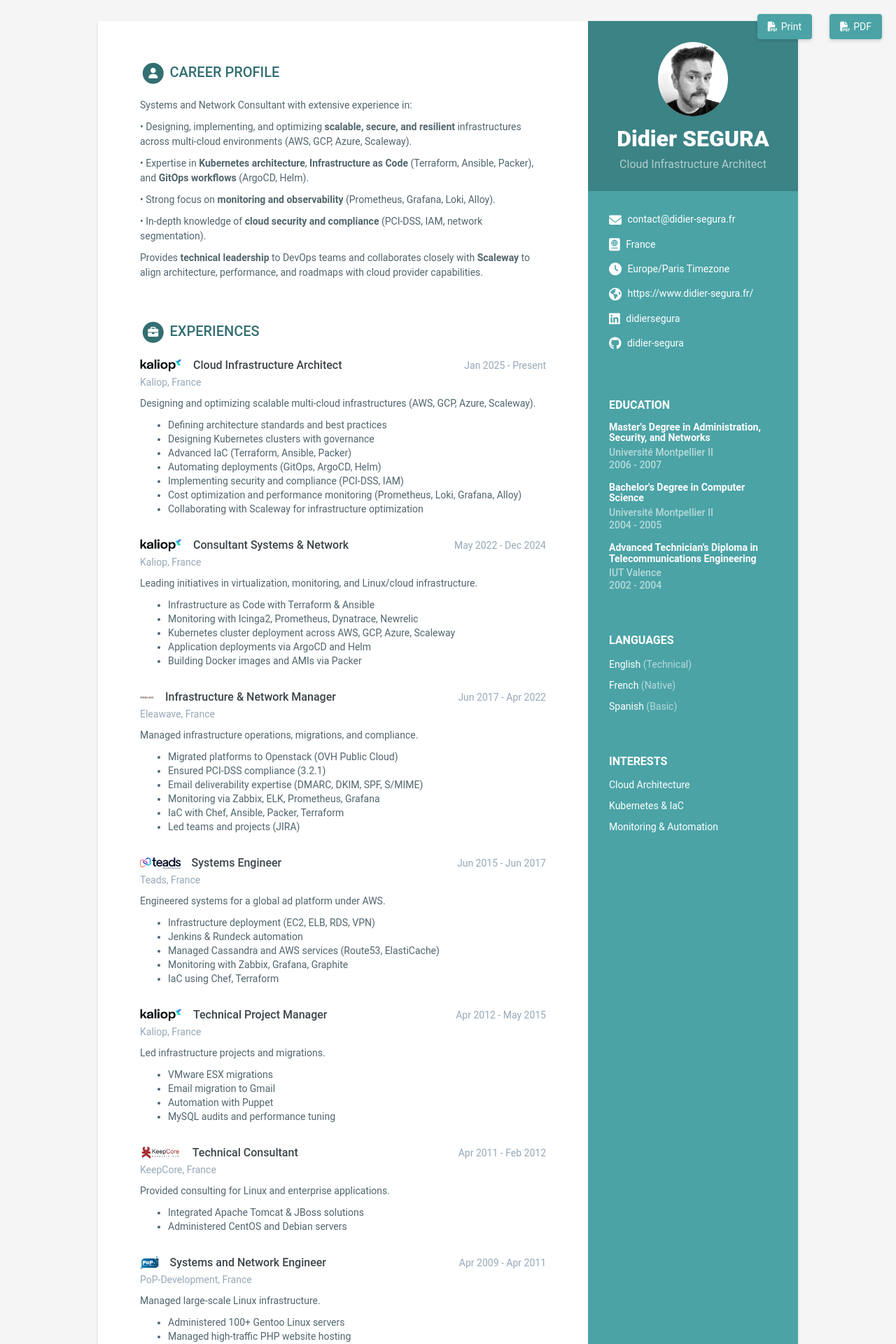
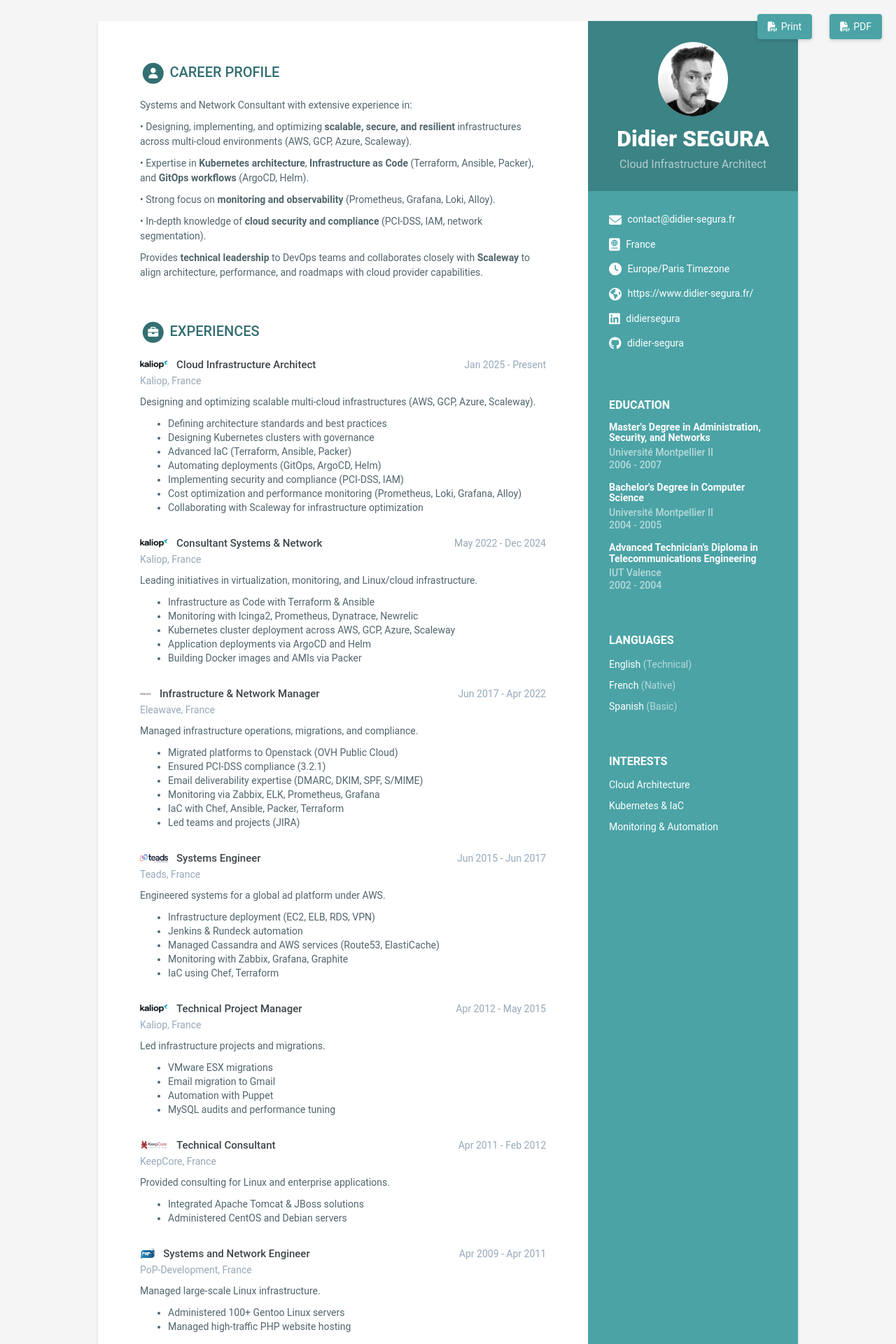
Before and after one commit to didier-segura/digital-cv, a Jekyll site: the page built from index.html, in a window 1280 px wide. Shown: the top 1920 px of the page at 70% size. Built offline with Jekyll 4.4.1, drawn with Linux system fonts in a browser that asks for light colours.

Commit message:
+ Update

```diff
--- a/_sass/_base.scss
+++ b/_sass/_base.scss
@@ -196,21 +196,21 @@ p {
     }
   }
 
-  /* Flex row for logo + job title + time */
+  /* Properly aligned flex row for logo + title + date */
   .upper-row {
     display: flex;
     align-items: center;
-    gap: 8px;
+    gap: 6px;
     margin-bottom: 2px;
-    min-height: 24px; /* Avoid collapsing if logos are tiny */
+    min-height: 22px; /* Keeps layout consistent */
   }
 
-  /* Proper scaling for logos */
+  /* Strict logo sizing so they don't overpower titles */
   .company-logo {
-    max-height: 20px;     /* Limit vertical size */
-    max-width: 60px;      /* Prevent very wide logos */
-    object-fit: contain;  /* Keep proportions intact */
-    margin-right: 8px;
+    max-height: 16px;      /* Keeps logos subtle */
+    max-width: 40px;       /* Prevent wide logos from dominating */
+    object-fit: contain;   /* Preserve proportions */
+    margin-right: 6px;
     flex-shrink: 0;
   }
 
@@ -219,11 +219,12 @@ p {
   .cert-title,
   .recommendation-person {
     color: $text-color;
-    font-size: 16px;
+    font-size: 15px;
     margin-top: 0;
     margin-bottom: 0;
     font-weight: 500;
-    flex: 1; /* Take remaining space */
+    flex: 1;
+    white-space: nowrap; /* Avoid wrapping next to logos */
   }
 
   .time,
@@ -243,10 +244,10 @@ p {
 
     img.company-logo,
     img.cert-logo {
-      max-height: 20px;
-      max-width: 60px;
+      max-height: 16px;
+      max-width: 40px;
       object-fit: contain;
-      margin-right: 8px;
+      margin-right: 6px;
       vertical-align: middle;
     }
   }
```
Also changed, not shown: assets/img/keepcore-logo.png, assets/img/laposte-logo.png, assets/img/pop-development-logo.png, assets/img/teads-logo.png.
